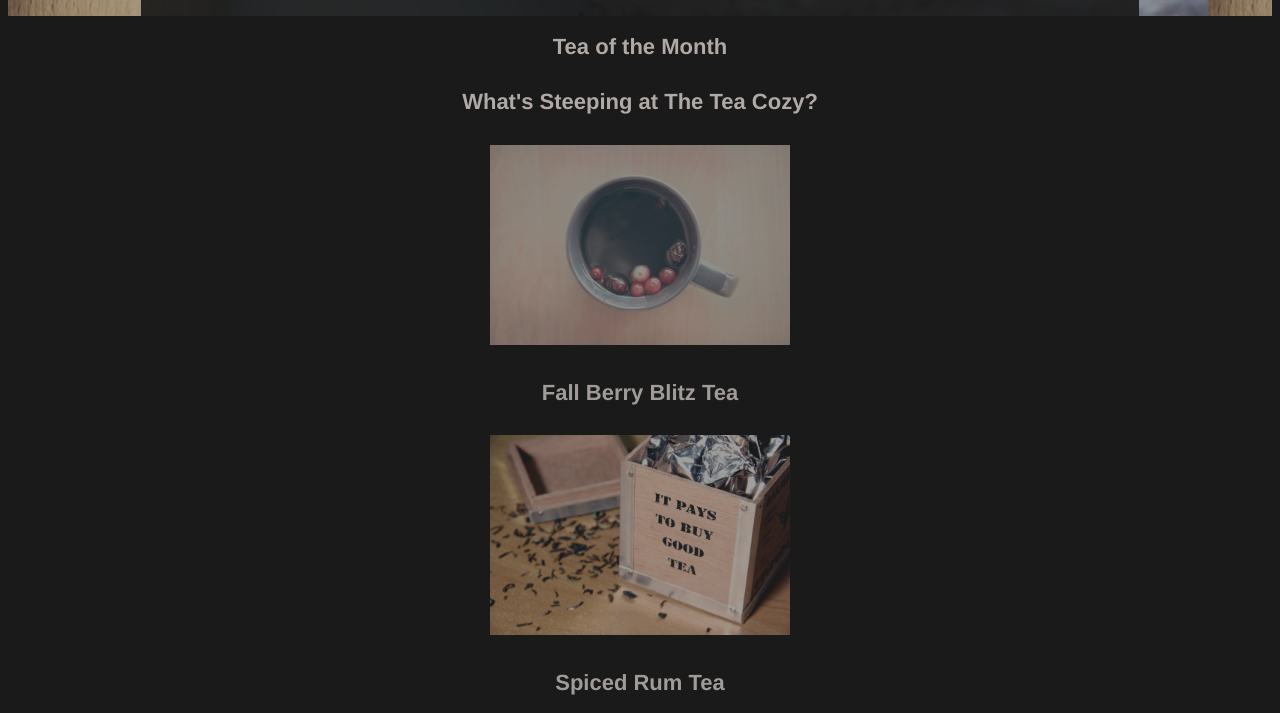
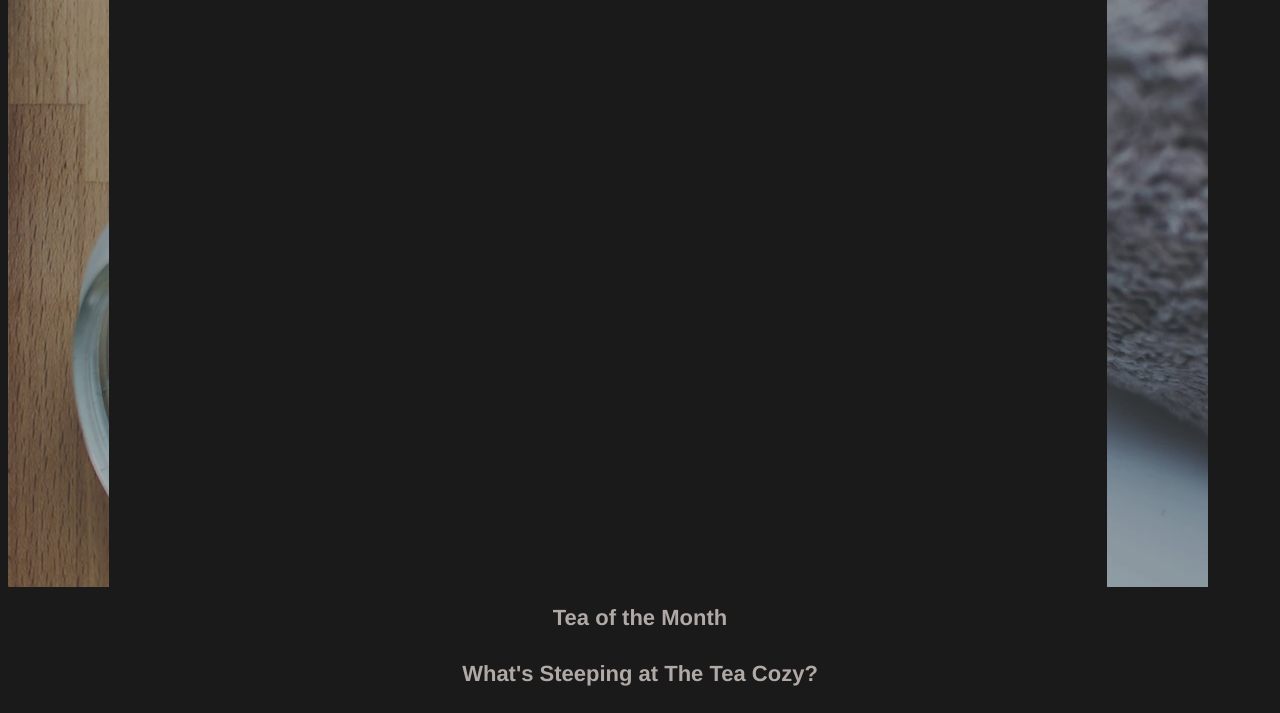
Before and after one commit to SilentStealth0/Project-Tea-Cozy, a website: page html/index.html in a window 1280 px wide. Shown: the part 191-904 px from the top of the page. Drawn offline with Linux system fonts and the light colour scheme.

Commit message:
Centered Mission section and text

```diff
--- a/css/index.css
+++ b/css/index.css
@@ -34,11 +34,18 @@ header nav ul li{
   cursor: pointer;
 }
 
-.mission {
-  background-image: url(../img/img-mission-background.jpg);
-  background-size: 1200px 700px;
+.mission_picture {
+  background-image: url("../img/img-mission-background.jpg");
+  height: 700px;
+  width: 1200px;
   display: flex;
   justify-content: center;
+}
+
+.mission_text{
+  opacity: revert;
+  font-size: 22px;
+  margin-top: 10px;
 }
 
 #tea_of_month div img{
```
